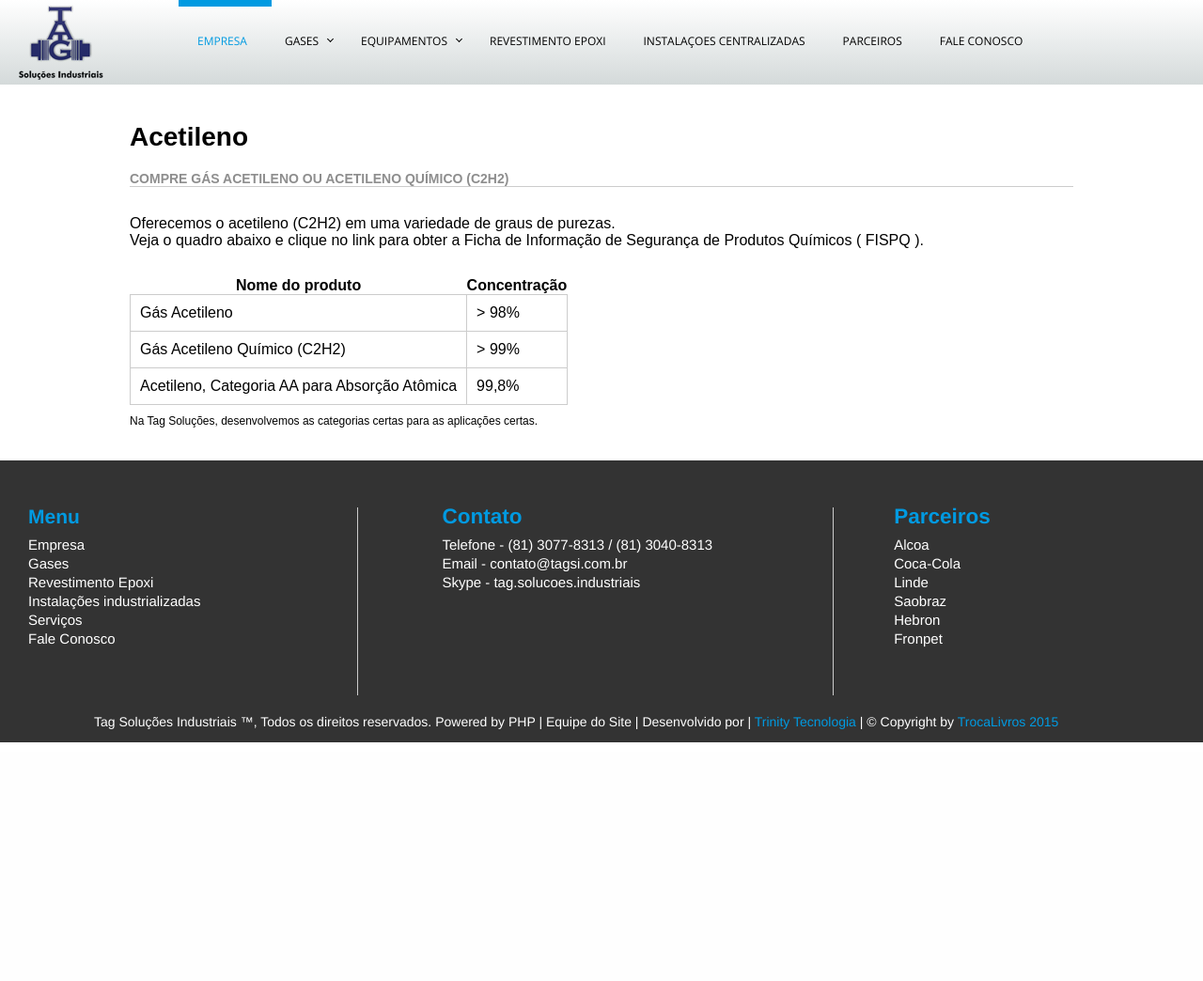
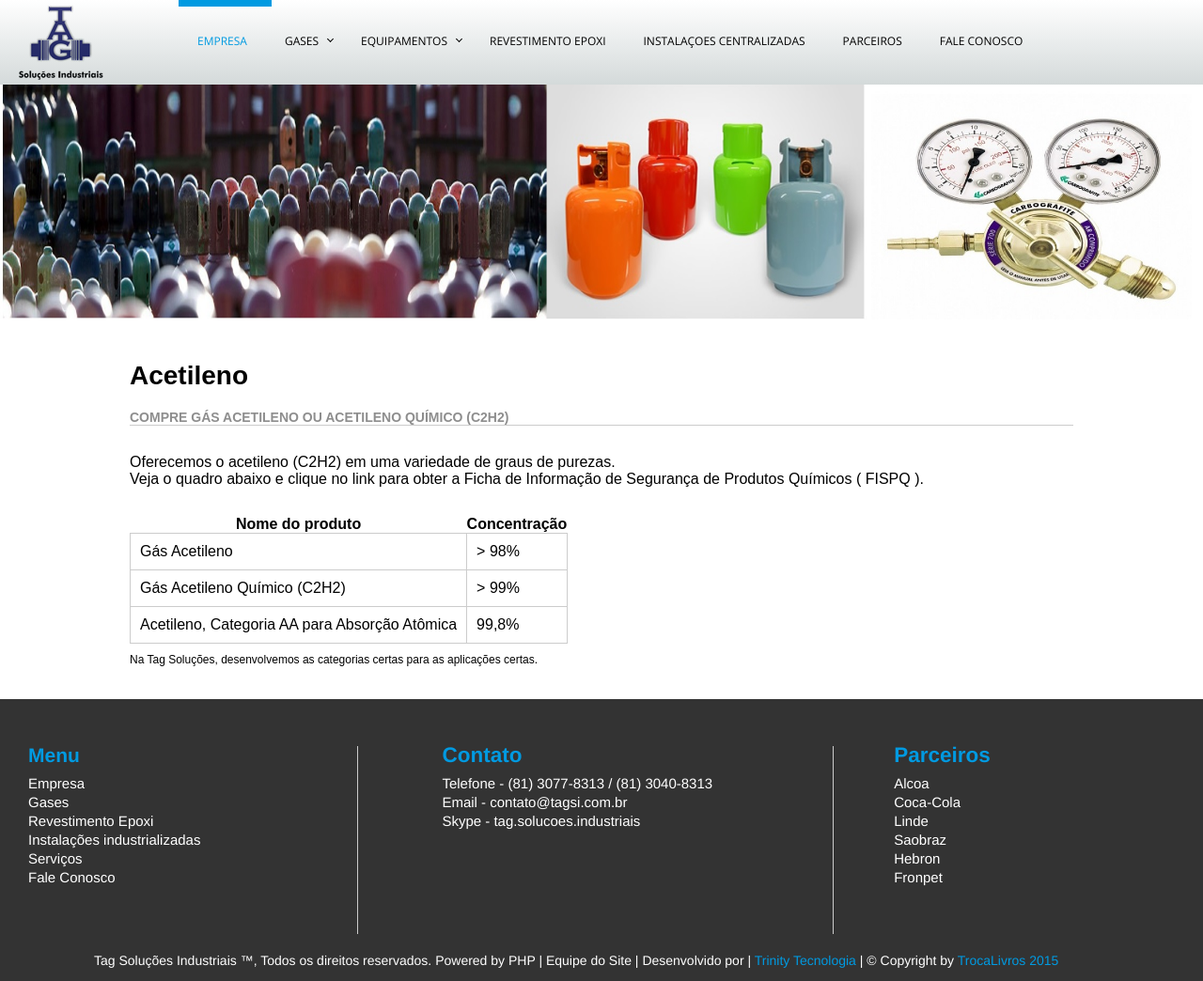
Before and after one commit to danyllo431/TAG, a PHP site: page /acetileno.php in a window 1280 px wide. Shown: the whole page at 94% size. Before the commit the page ends 790 px from the top, so only its background shows below. Run offline with PHP 8.4, Linux system fonts and the light colour scheme.

Commit message:
foto topo

```diff
--- a/acetileno.php
+++ b/acetileno.php
@@ -12,8 +12,8 @@
   <script src="js/script.js"></script>
 </head>
 <body>
-<?php include('Menu.php'); ?>
-
+<?php include('Menu.php'); ?><div class="corpo">
+<img src="imagemtotal.jpg"><div id="conteudo">
 <div id="container">
 		<div class="box-titulo">
 			<h1>Acetileno</h1>
@@ -49,7 +49,7 @@
 			<p>Na Tag Soluções, desenvolvemos as categorias certas para as aplicações certas.</p>
 		</div>
 </div>
-
+</div>
 <?php include("footer.php"); ?>
 
 </body>
--- a/css/acetileno.css
+++ b/css/acetileno.css
@@ -37,3 +37,5 @@
 	margin: 10px 10px 10px 10px;
 	font-size: 12px;
 }
+.corpo img{width: 100%;
+height: 250px;}
--- a/css/instalacoes.css
+++ b/css/instalacoes.css
@@ -12,7 +12,7 @@
 	font-family: 'Roboto', sans-serif;
 	font-weight:normal
 }
-.corpo img{width: 100%;}
+.corpo img{width: 100%;	}
 
 
 
```
